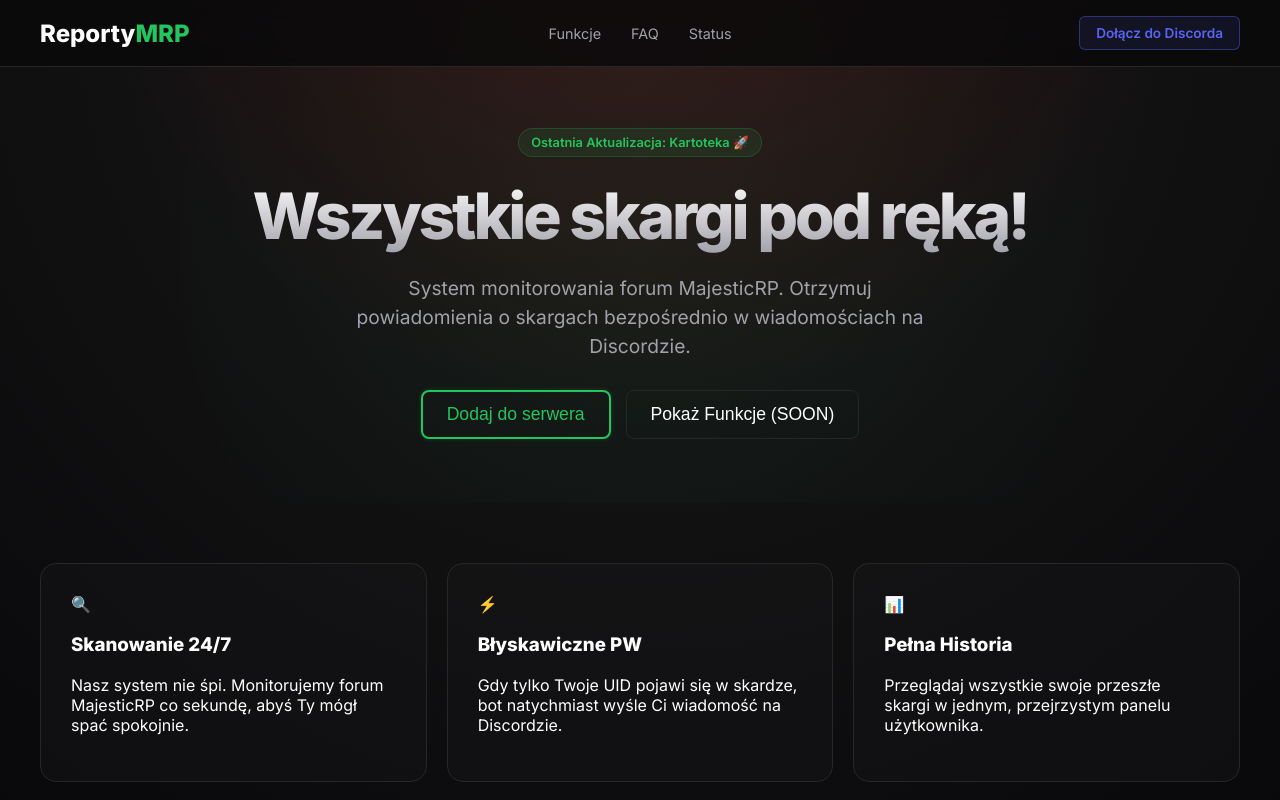
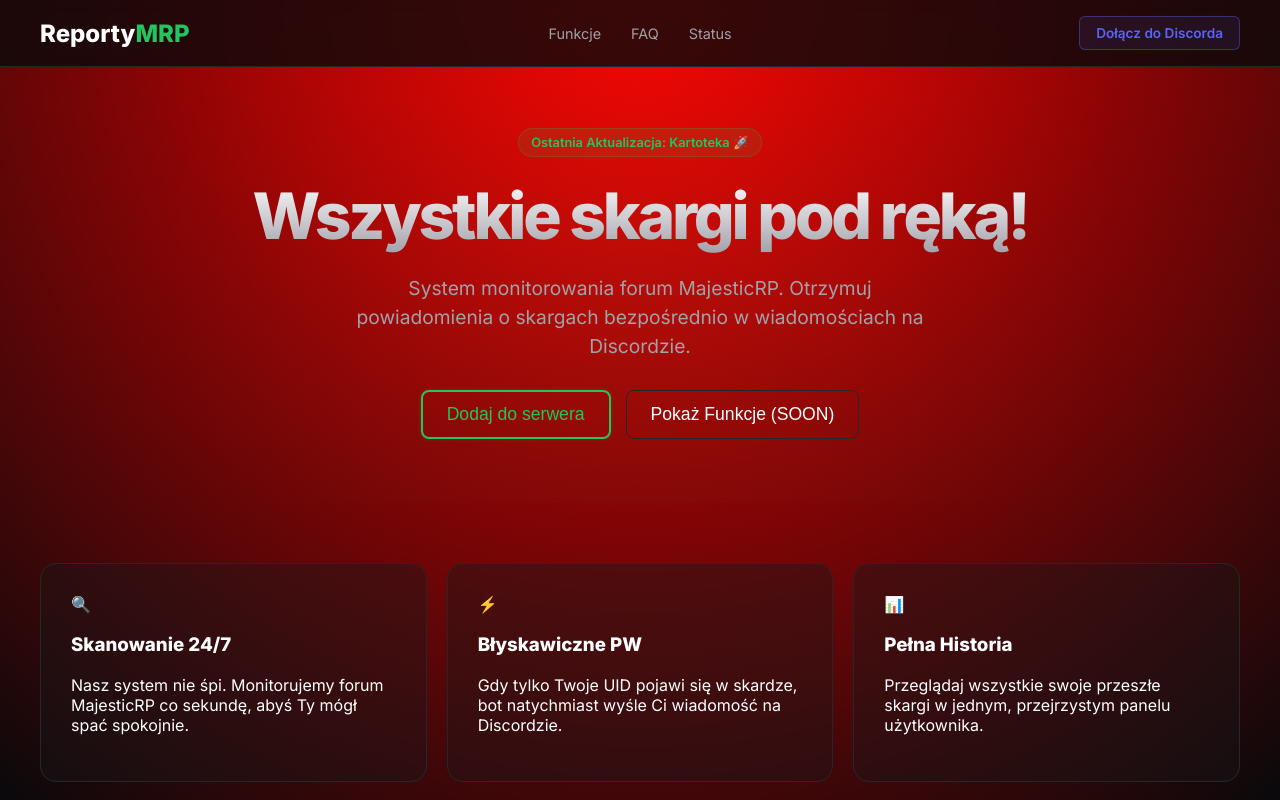
Before and after one commit to xlunix221/reporty-mrp, a React (Vite) app: page / in a window 1280 px wide. Shown: the top 800 px of the page. Built offline with nearby package versions, Linux system fonts and the light colour scheme.

Commit message:
Change background color in App.css

```diff
--- a/src/App.css
+++ b/src/App.css
@@ -4,7 +4,7 @@ body {
   padding: 0;
   background:
     radial-gradient(circle at 50% -20%, rgba(255, 0, 0, 0.15) 0%, transparent 50%),
-    radial-gradient(circle at top center, #1a1a1a 0%, #09090b 100%);
+    radial-gradient(circle at top center, #ff0000 0%, #09090b 100%);
   background-attachment: fixed;
   font-family: 'Inter', sans-serif;
   color: white;
```
